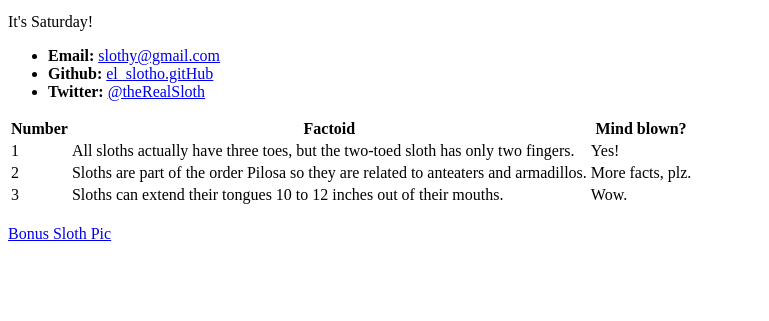
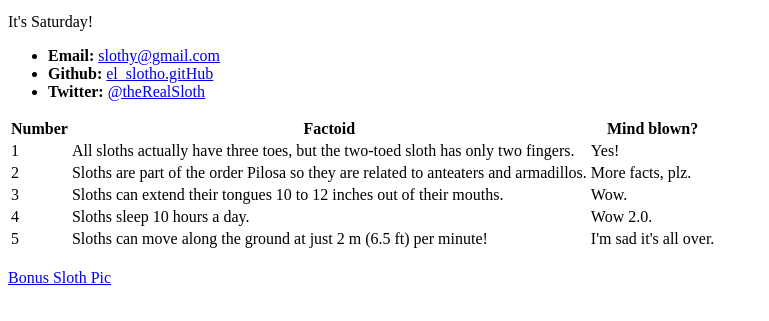
Before and after one commit to kellymurphy2020/kellymurphy2020.github.io, a plain HTML site: page index.html in a window 1280 px wide. Shown: the part 421-742 px from the top of the page, without its empty margins (0-769 px from the left). Drawn offline with Linux system fonts and the light colour scheme.

Commit message:
Update index.html

```diff
--- a/index.html
+++ b/index.html
@@ -41,7 +41,16 @@
       <td>Sloths can extend their tongues 10 to 12 inches out of their mouths.</td>
       <td>Wow.</td>
     </tr>
-  </table>
+      <tr>
+      <td>4</td>
+      <td>Sloths sleep 10 hours a day.</td>
+      <td>Wow 2.0.</td>
+    </tr>
+      <tr>
+      <td>5</td>
+      <td>Sloths can move along the ground at just 2 m (6.5 ft) per minute!</td>
+      <td>I'm sad it's all over.</td>
+    </tr>  </table>
  <br>
   <!-- Bonus sloth pic -->
   <a href="https://cdn.pixabay.com/photo/2019/10/24/19/50/sloth-4575121_960_720.png">Bonus Sloth Pic</a>
```
